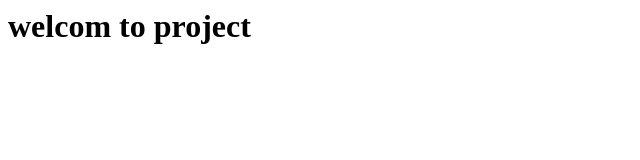
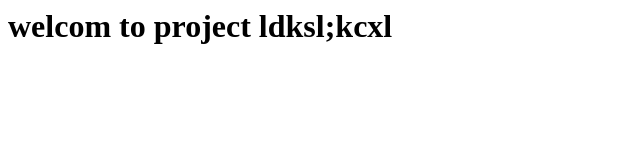
Before and after one commit to Alaahamada777/project, a plain HTML site: page index.html in a window 1280 px wide. Shown: the whole page, without its empty margins (0-640 px from the left). Drawn offline with Linux system fonts and the light colour scheme.

Commit message:
Update index.html

```diff
--- a/index.html
+++ b/index.html
@@ -3,6 +3,6 @@
 
     </head>
     <body>
-        <h1>welcom to project</h1>
+        <h1>welcom to project ldksl;kcxl</h1>
     </body>
 </html>
```
